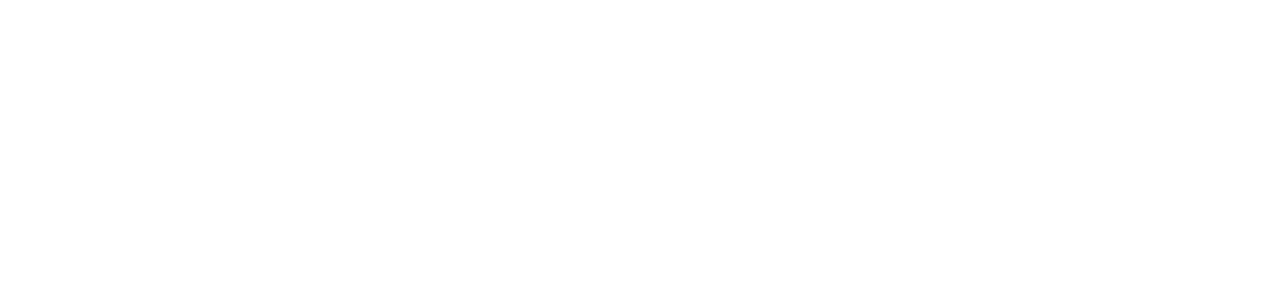
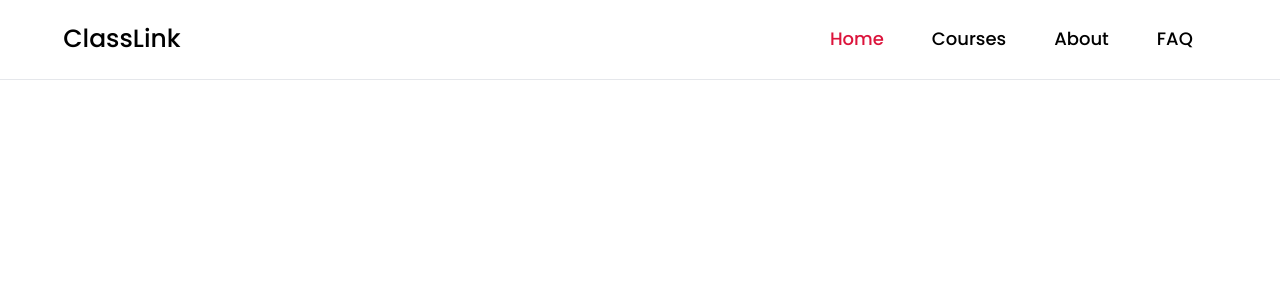
Before and after one commit to Aniruddha-Gade/ClassLink__Learn-Chat-Play, a Next.js app in the folder client/: page / in a window 1280 px wide. Shown: the top 300 px of the page. Built offline with nearby package versions, Linux system fonts and the light colour scheme.

Commit message:
add: header component with nav items

```diff
--- /dev/null
+++ b/client/app/components/Header.tsx
@@ -0,0 +1,62 @@
+'use client'
+
+import React, { FC, useState } from 'react'
+import Image from 'next/image';
+import Link from 'next/link';
+import NavItems from '../utils/NavItems'
+
+
+
+type HeaderProps = {
+    open: boolean;
+    setOpen: (open: boolean) => void;
+    activeItem: number;
+
+}
+
+const Header: FC<HeaderProps> = ({ activeItem }) => {
+
+    const [active, setActive] = useState(false)
+    const [openSidebar, setOpenSidebar] = useState(false)
+
+    if (typeof window !== undefined) {
+        window.addEventListener("scroll", () => {
+            if (window.scrollY > 80) {
+                setActive(true)
+            }
+            else {
+                setActive(false)
+            }
+        })
+    }
+
+    return (
+        <div className='w-full relative'>
+            <div className={`${active ? 'dark:bg-opacity-50 dark:bg-gradient-to-b dark:from-gray-900 dark:to-black fixed top-0 left-0  dark:border-[#ffffff1c] shadow-xl transition duration-500 '
+                : 'dark:border-[#ffffff1c] dark:shadow '}
+                w-full h-[80px] z-[80] border-b`}
+            >
+                <div className='w-[95%] 800px:w-[92%] h-full py-2 m-auto '>
+                    <div className="flex-between p-3 w-full ">
+                        <div>
+                            <Link href="/" className='text-[25px] font-Poppins font-medium text-black dark:text-white '>
+                                ClassLink
+                            </Link>
+                        </div>
+                        <div className='flex items-center'>
+                            <NavItems
+                                isMobile={false}
+                                activeItem={activeItem}
+                            />
+
+                        </div>
+                    </div>
+                </div>
+
+
+            </div>
+        </div>
+    )
+}
+
+export default Header
--- a/client/app/layout.tsx
+++ b/client/app/layout.tsx
@@ -24,7 +24,7 @@
 }) {
   return (
     <html lang="en">
-      <body className={`${poppins.variable} ${josefin.variable} bg-white dark:bg-gradient-to-b dark:from-gray-900 dark:to-black duration-300 `}>
+      <body className={`${poppins.variable} ${josefin.variable} bg-white bg-no-repeat dark:bg-gradient-to-b dark:from-gray-900 dark:to-black duration-300 `}>
         <ThemeProvider attribute='class' defaultTheme='system' enableSystem  >
           {children}
         </ThemeProvider>
--- a/client/app/page.tsx
+++ b/client/app/page.tsx
@@ -1,12 +1,17 @@
 'use client'
 
-import React, { FC } from 'react'
+import React, { FC, useState } from 'react'
 import Heading from './utils/Heading'
+import Header from './components/Header'
 
 interface Props { }
 
 
 const Page: FC<Props> = (props) => {
+
+  const [open, setOpen] = useState(false)
+  const [activeItem, setActiveItem] = useState(0)
+
   return (
     <div>
       <Heading
@@ -14,6 +19,11 @@
         description="ClassLink is platform for for students to learn , chat and play and get help from teachers"
         keywords="Class, MERN, Machine Learning, Programming, Learn, Play, Chat, Study, Teachers, Students"
       />
+      <Header
+        setOpen={setOpen}
+        open={open}
+        activeItem={activeItem}
+      />
     </div>
   )
 }
--- /dev/null
+++ b/client/app/utils/NavItems.tsx
@@ -0,0 +1,58 @@
+import Link from "next/link";
+import { FC } from "react";
+
+type NavItemsProps = {
+    isMobile: boolean;
+    activeItem: number;
+}
+
+const navItemsData = [
+    {
+        name: "Home",
+        url: "/"
+    },
+    {
+        name: "Courses",
+        url: "/courses"
+    },
+    {
+        name: "About",
+        url: "/about"
+    },
+    {
+        name: "FAQ",
+        url: "/faq"
+    },
+
+]
+
+
+const NavItems: FC<NavItemsProps> = ({ isMobile, activeItem }) => {
+    return (
+        <>
+            <div className="hidden 800px:flex w-full ">
+                {
+                    navItemsData.map((item, index) => (
+                        <Link
+                            href={item.url}
+                            key={item.name}
+                            passHref
+                        >
+                            <span
+                                className={`font-medium text-[18px] px-6 font-Poppins
+                                    ${activeItem === index ? 'dark:text-[#3ca337] text-[crimson]  '
+                                        : 'dark:text-white text-black'} `}
+                            >
+                                {item.name}
+                            </span>
+                        </Link>
+                    ))
+                }
+            </div>
+
+        </>
+    )
+}
+
+
+export default NavItems
```
